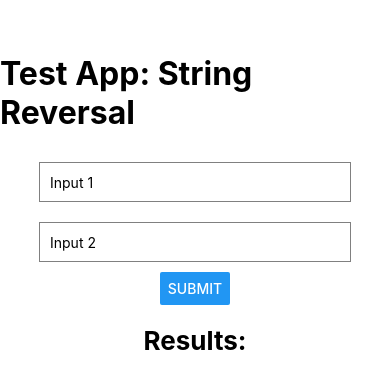
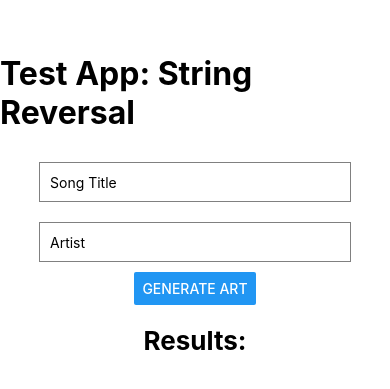
Before and after one commit to JordanJWSmith/lyricvision, a React Native app in the folder songart-app/: screen / in a window 390 px wide. Shown: the part 217-606 px from the top of the page. Built offline with nearby package versions, Linux system fonts and the light colour scheme.

Commit message:
Edit placeholder text

```diff
--- a/songart-app/App.js
+++ b/songart-app/App.js
@@ -26,15 +26,15 @@ export default function App() {
         style={styles.input}
         onChangeText={setInput1}
         value={input1}
-        placeholder="Input 1"
+        placeholder="Song Title"
       />
       <TextInput
         style={styles.input}
         onChangeText={setInput2}
         value={input2}
-        placeholder="Input 2"
+        placeholder="Artist"
       />
-      <Button title="Submit" onPress={handleSubmit} />
+      <Button title="Generate Art" onPress={handleSubmit} />
       {result.result1 !== '' && (
         <View style={styles.resultContainer}>
           <Text style={styles.resultHeader}>Results:</Text>
```
